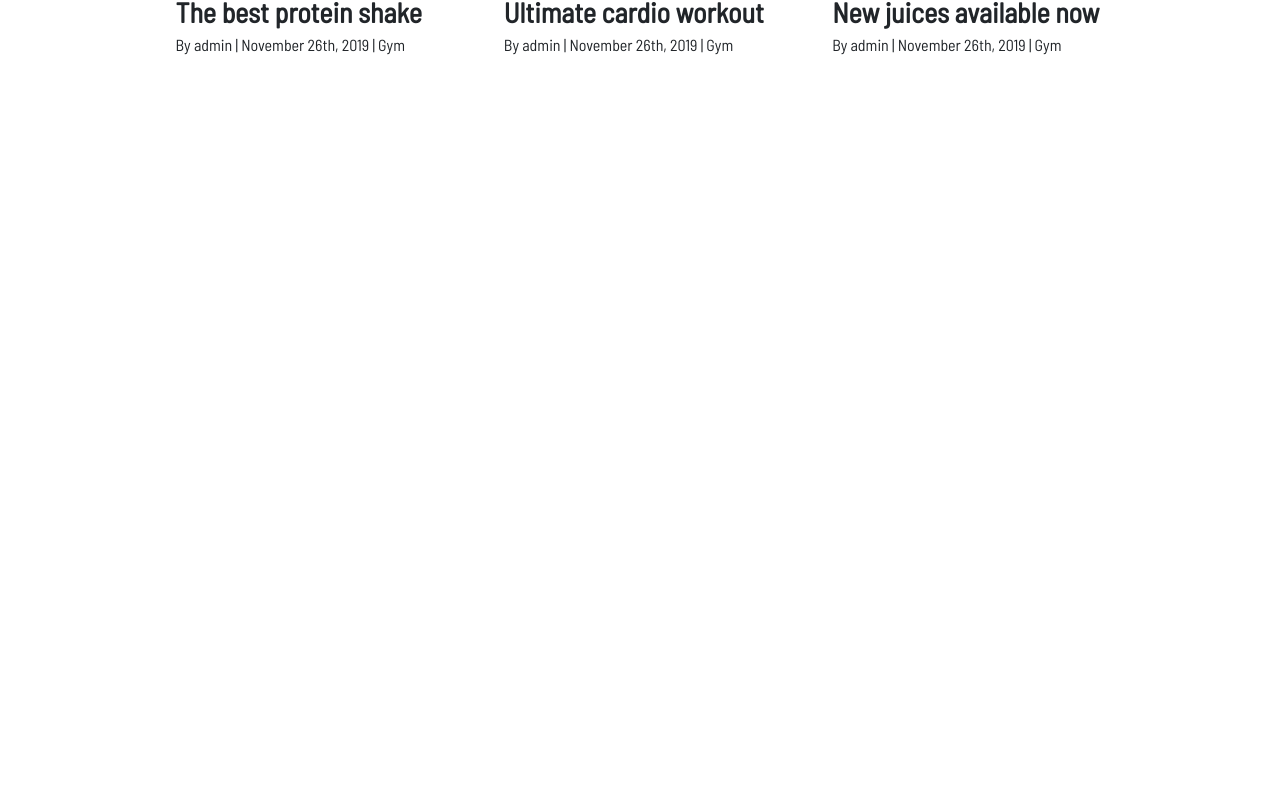
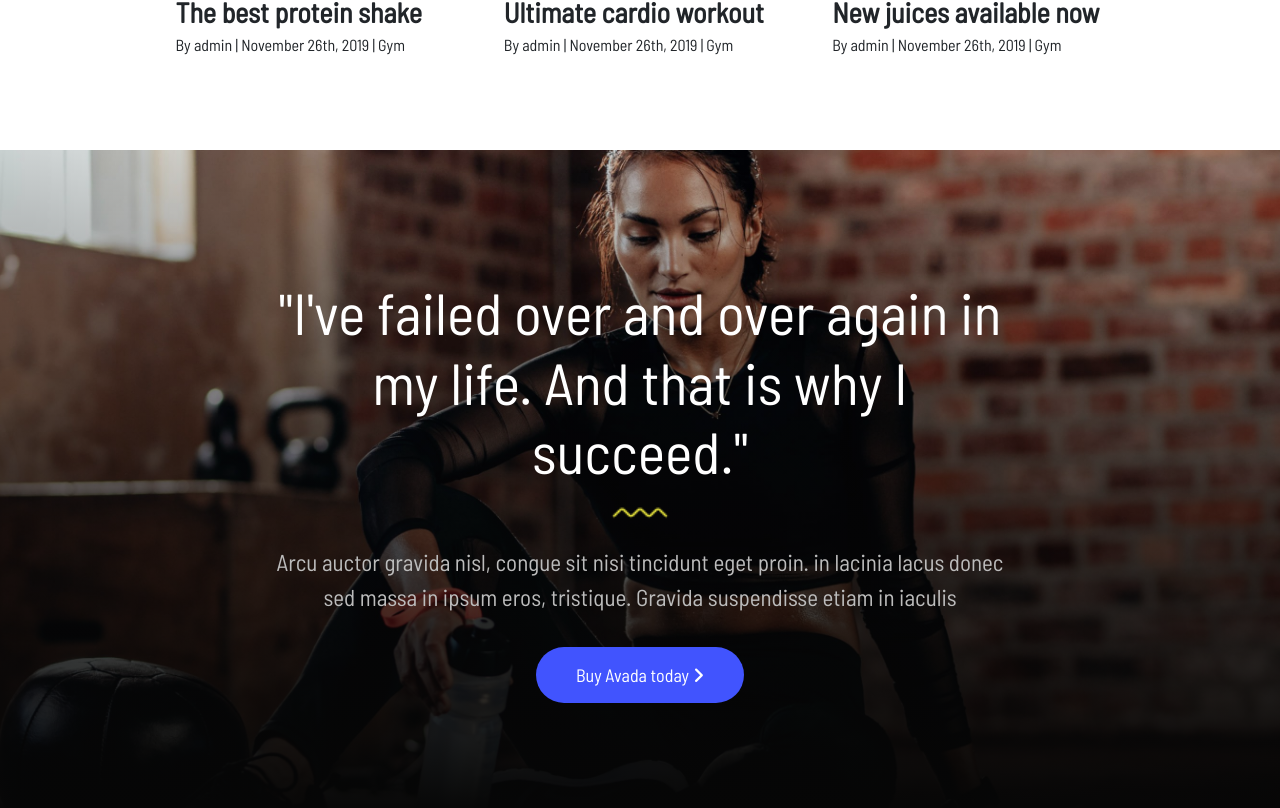
Before and after one commit to Lucianor01/proj-html-vuejs, a Vue app: page / in a window 1280 px wide. Shown: the part 4183-4991 px from the top of the page. Before the commit the page ends 4333 px from the top, so only its background shows below. Built offline with nearby package versions, Linux system fonts and the light colour scheme; the HTML template or start-up script is replaced by a standard one.

Commit message:
SpeechMain

```diff
--- a/src/components/LatestArticles.vue
+++ b/src/components/LatestArticles.vue
@@ -36,7 +36,6 @@ export default {
 
     .card-body {
 
-        img {}
 
         a {
             font-size: 28px;
--- a/src/components/MainComp.vue
+++ b/src/components/MainComp.vue
@@ -5,6 +5,7 @@ import FeaturedPlaylist from './FeaturedPlaylist.vue'
 import EmailComp from './EmailComp.vue';
 import CardTraining from './CardTraining.vue';
 import LatestArticles from './LatestArticles.vue';
+import SpeechMain from './SpeechMain.vue';
 export default {
     name: "MainComp",
     components: {
@@ -12,7 +13,8 @@ export default {
         FeaturedPlaylist,
         EmailComp,
         CardTraining,
-        LatestArticles
+        LatestArticles,
+        SpeechMain
     },
     data() {
         return {
@@ -57,8 +59,8 @@ export default {
                 <LatestArticles v-for="(articles, index) in store.latestArticles" :key="index" :infoArticles="articles" />
             </div>
         </div>
-
     </section>
+    <SpeechMain />
 </template>
 
 <style lang="scss" scoped>
--- /dev/null
+++ b/src/components/SpeechMain.vue
@@ -0,0 +1,75 @@
+<script>
+
+
+export default {
+    name: "SpeechMain",
+    methods: {
+
+    },
+}
+
+</script>
+
+<template>
+    <section id="section-Speech">
+        <div class="container-fluid text-center">
+            <h2 class="mb-3">"I've failed over and over again in my life. And that is why I succeed."</h2>
+            <img class="mb-4" src="/img/image-6.png" alt="wave">
+            <p class="mb-5">
+                Arcu auctor gravida nisl, congue sit nisi tincidunt eget proin. in lacinia lacus donec sed massa in ipsum
+                eros, tristique. Gravida suspendisse etiam in iaculis
+            </p>
+            <a href="#">Buy Avada today <i class="fa-solid fa-angle-right"></i></a>
+        </div>
+    </section>
+</template>
+
+<style lang="scss" scoped>
+@use '../style/main.scss' as *;
+
+#section-Speech {
+
+    background-image: linear-gradient(180deg, hsla(240, 8%, 3%, calc(100% - 84%)) 0%, $cod-gray 100%), url(/img/banner2-2x.jpg);
+    background-size: cover;
+    background-repeat: no-repeat;
+    background-position: center center;
+
+    .container-fluid {
+
+        max-width: 910px;
+        padding-top: 10%;
+        padding-right: 7%;
+        padding-bottom: 10%;
+        padding-left: 7%;
+
+        h2 {
+            font-size: 58px;
+            font-weight: 500;
+            letter-spacing: 0;
+            color: $white;
+        }
+
+        img {
+            width: 60px;
+        }
+
+        p {
+            font-size: 23px;
+            color: $testo-argento;
+
+        }
+
+        a {
+
+            padding: 17px 40px;
+            border-radius: 30px;
+            font-size: 18px;
+            text-decoration: none;
+            color: $white;
+            background-color: $dodger-blue;
+        }
+
+    }
+
+}
+</style>
```
Also changed, not shown: public/img/image-6.png (added).
